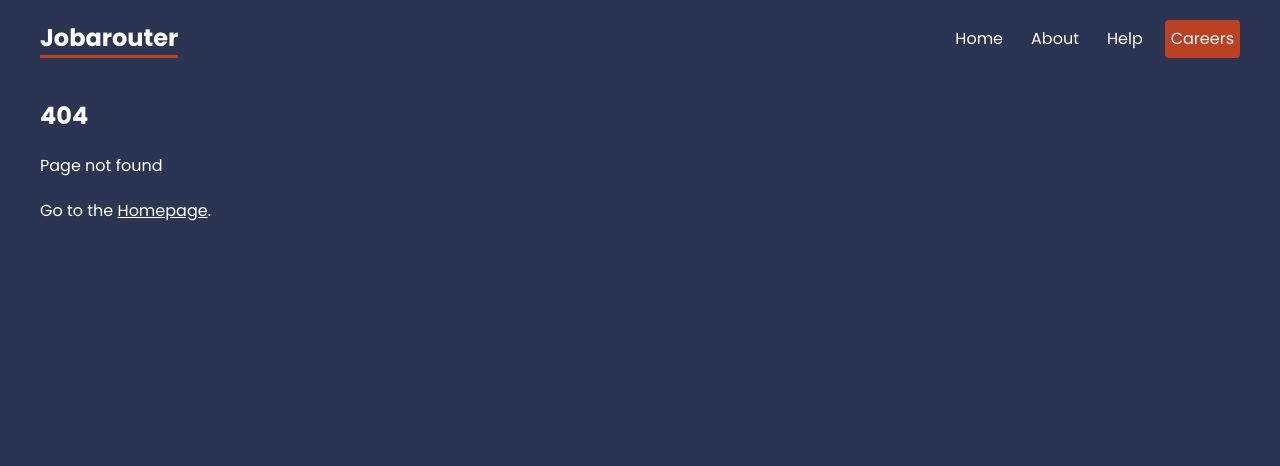
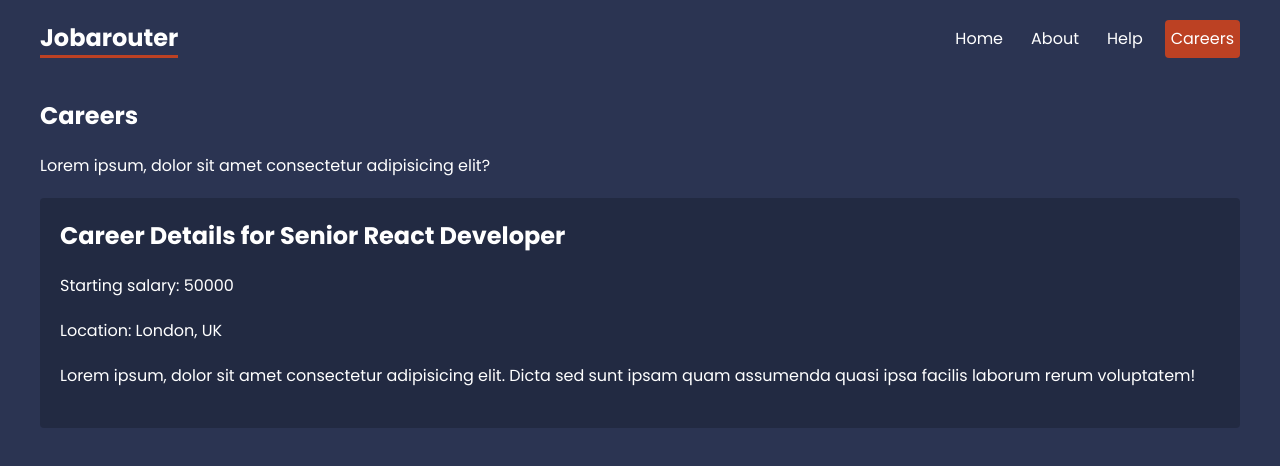
Before and after one commit to edcabiltes/jobarouter, a React (Create React App) app: page /careers/1 in a window 1280 px wide. Before the commit this address had no page. Shown: the top 466 px of the page. Built offline with nearby package versions, Linux system fonts and the light colour scheme; data requests are answered from the project's data file.

Commit message:
Added route parameters for dynamic routing

```diff
--- a/src/App.js
+++ b/src/App.js
@@ -17,6 +17,7 @@
 import NotFound from "./pages/NotFound"
 import Careers, { careersLoader } from "./pages/careers/Careers"
 import CareersLayout from "./layouts/CareersLayout"
+import CareerDetails, { careerDetailsLoader } from "./pages/careers/CareerDetails"
 
 const router = createBrowserRouter(
   createRoutesFromElements(
@@ -28,7 +29,8 @@
         <Route path="contact" element={<Contact />} />
       </Route>
       <Route path="careers" element={<CareersLayout />}>
-      <Route index element={<Careers />} loader={careersLoader} />
+        <Route index element={<Careers />} loader={careersLoader} />
+        <Route path=":id" element={<CareerDetails />} loader={careerDetailsLoader} />
       </Route>
       <Route path="*" element={<NotFound />} />
     </Route>
--- a/src/index.css
+++ b/src/index.css
@@ -137,5 +137,11 @@
 
 /* careers details */
 
+.career-details {
+  background: rgba(0,0,0,0.2);
+  padding: 20px;
+  border-radius: 4px;
+  margin: 20px 0;
+}
 
 /* breadcrumbs */
--- /dev/null
+++ b/src/pages/careers/CareerDetails.js
@@ -0,0 +1,26 @@
+import { useLoaderData, useParams } from "react-router-dom";
+
+export default function CareerDetails() {
+    const { id } = useParams();
+    const career = useLoaderData();
+
+    return (
+        <div className="career-details">
+            <h2>Career Details for {career.title}</h2>
+            <p>Starting salary: {career.salary}</p>
+            <p>Location: {career.location}</p>
+            <div className="details">
+                <p>Lorem ipsum, dolor sit amet consectetur adipisicing elit. Dicta sed sunt ipsam quam assumenda quasi ipsa facilis laborum rerum voluptatem!</p>
+            </div>
+        </div>
+    )
+}
+
+// data loader
+export const careerDetailsLoader = async ({ params }) => {
+    const { id } = params;
+
+    const res = await fetch('http://localhost:4000/careers/' + id);
+
+    return res.json();
+};
--- a/src/pages/careers/Careers.js
+++ b/src/pages/careers/Careers.js
@@ -6,7 +6,7 @@
     return (
         <div className="careers">
             {careers.map(career => (
-                <Link to='/' key={career.id}>
+                <Link to={career.id.toString()} key={career.id}>
                     <p>{career.title}</p>
                     <p>Based in {career.location}</p>
                 </Link>
```
